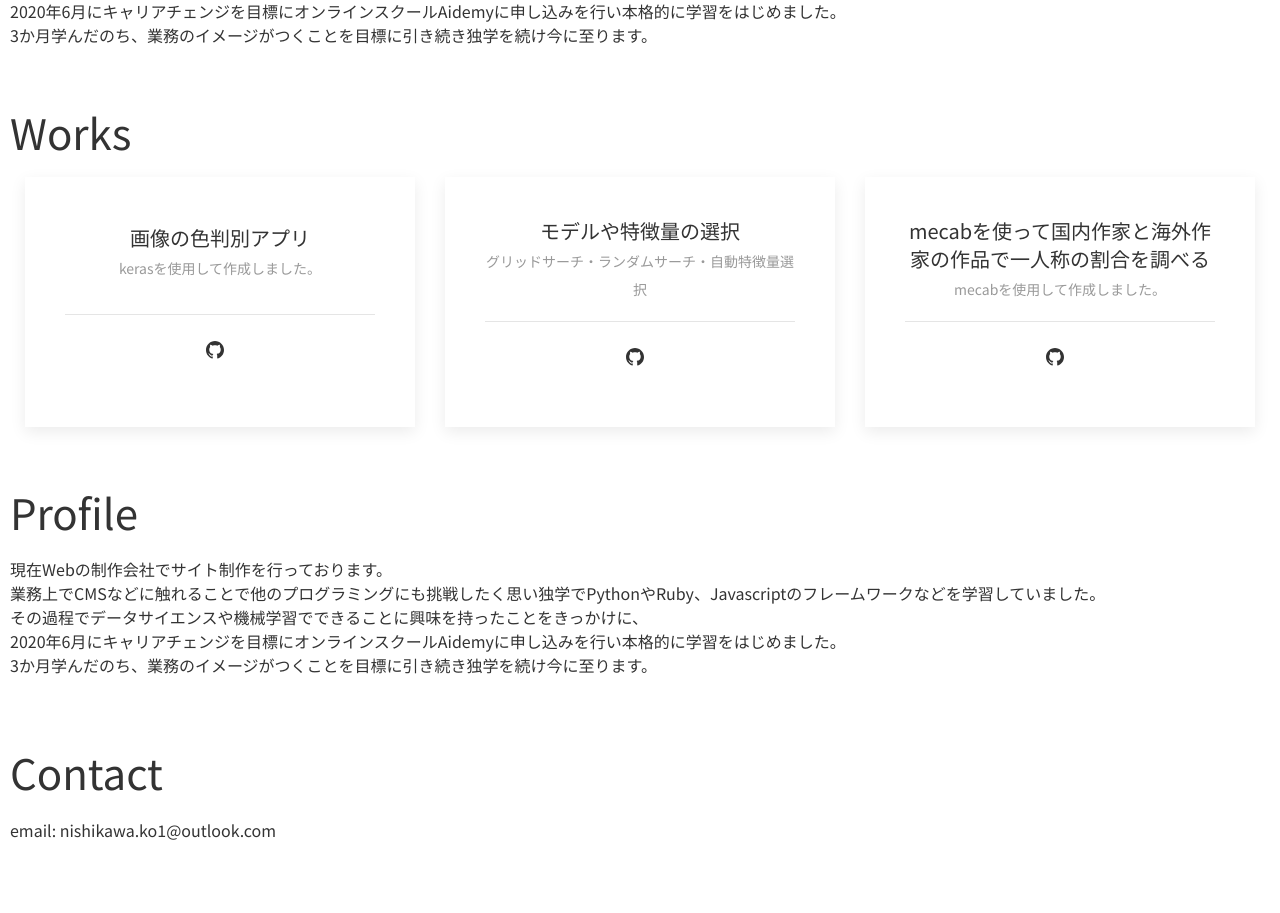
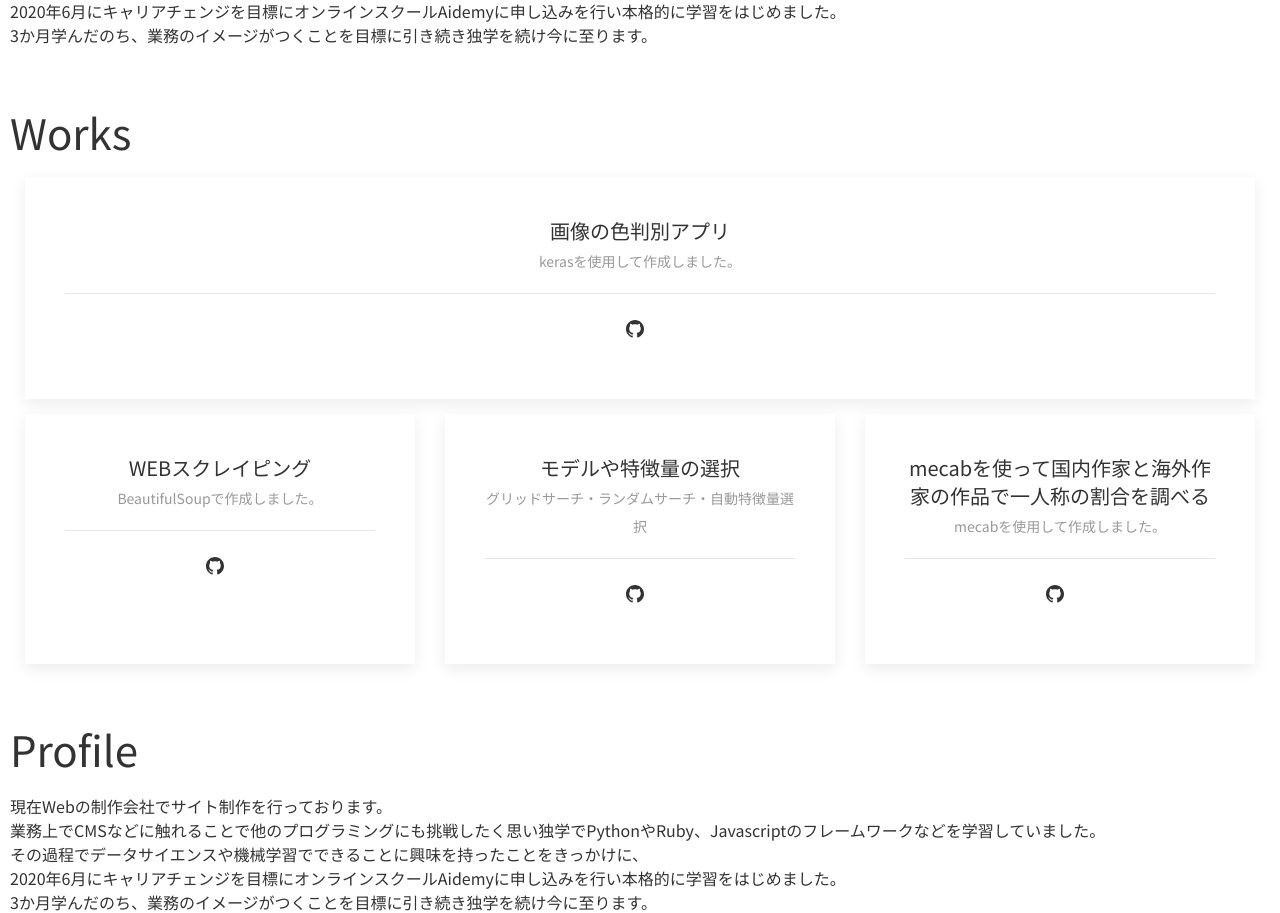
Before and after one commit to koichini/herokuMyFlask, a Flask app: page / in a window 1280 px wide. Shown: the part 324-1237 px from the top of the page. Before the commit the page ends 1164 px from the top, so only its background shows below. Run offline with Flask 2, Linux system fonts and the light colour scheme.

Commit message:
add article

```diff
--- a/templates/index.html
+++ b/templates/index.html
@@ -23,6 +23,19 @@
                         <h4>
                             画像の色判別アプリ<br>
                             <span class="uk-text-muted uk-text-small">kerasを使用して作成しました。</span>
+                        </h4>
+                    </a>
+                    <a class="uk-card-footer" href="https://github.com/koichini/colorSearch" target="_blank"><span class="uk-margin-small-right uk-icon" uk-icon="github"></span></a>
+                </div>
+            </div>
+        </div>
+        <div class="uk-grid-small uk-grid-match uk-child-width-expand@s uk-text-center" uk-grid>
+            <div class="">
+                <div class="uk-card uk-card-default uk-card-body">
+                    <a href="https://github.com/koichini/colorSearch" target="_blank">
+                        <h4>
+                            WEBスクレイピング<br>
+                            <span class="uk-text-muted uk-text-small">BeautifulSoupで作成しました。</span>
                         </h4>
                     </a>
                     <a class="uk-card-footer" href="https://github.com/koichini/colorSearch" target="_blank"><span class="uk-margin-small-right uk-icon" uk-icon="github"></span></a>
```
